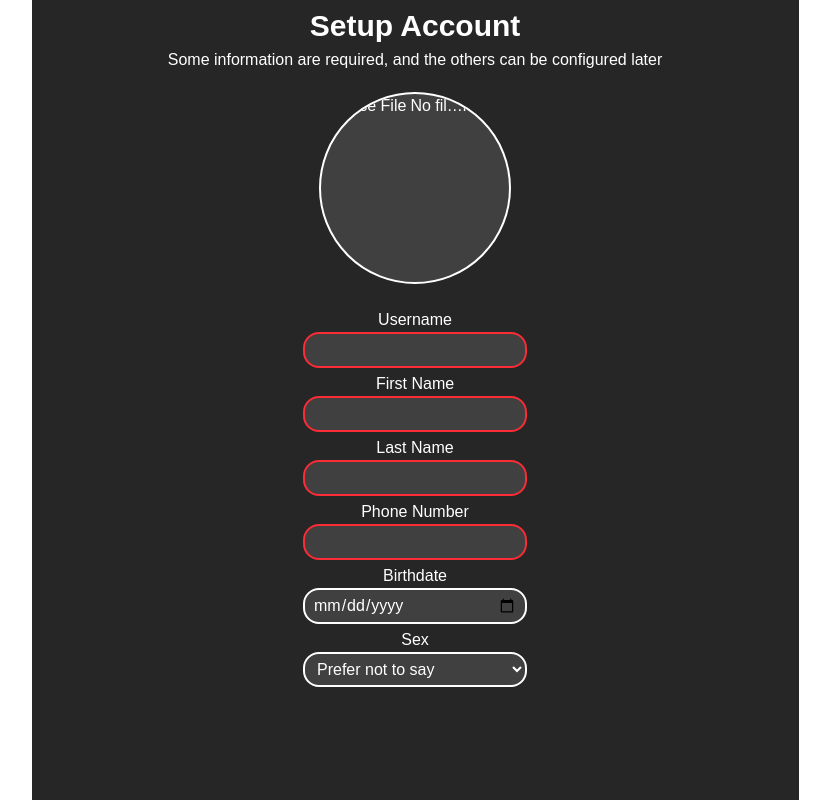
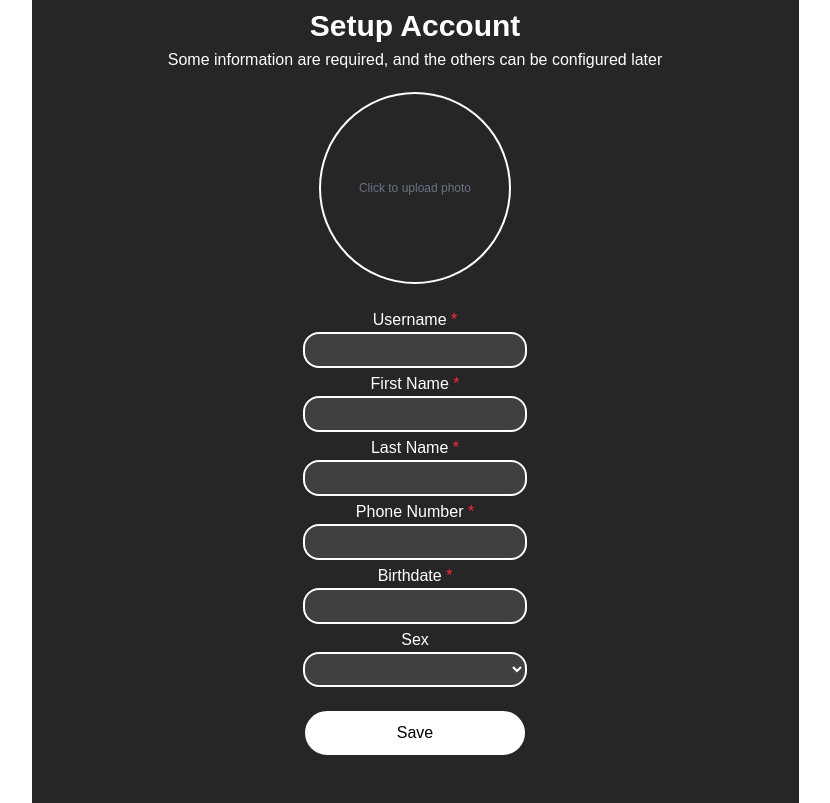
Before and after one commit to marjannuel/messaging-app, a Next.js app: page /setup in a window 1280 px wide. Shown: the whole page, without its empty margins (225-1055 px from the left). Built offline with nearby package versions, Linux system fonts and the light colour scheme.

Commit message:
feat: added functions to setup page inputs

```diff
--- a/app/home/page.tsx
+++ b/app/home/page.tsx
@@ -3,7 +3,7 @@
 export default function Home(){
     return(
         <div className="min-h-dvh w-full overflow-x-hidden flex justify-center">
-            <div className="max-w-191.75 w-full bg-neutral-800 text-white flex flex-col h-dvh">
+            <div className="max-w-191.75 w-full bg-neutral-800 text-white flex flex-col min-h-dvh">
                 <div className="flex items-center justify-start px-2 py-1 w-full gap-5 border-b bg-neutral-950">
                     <p>Profile Pic</p>
                     <p>Logo</p>
--- a/app/page.tsx
+++ b/app/page.tsx
@@ -22,10 +22,11 @@ export default function Login(){
 
   return(
     <div className="min-h-dvh w-full overflow-x-hidden flex justify-center">
-      <div className="max-w-191.75 w-full bg-neutral-800 text-white">
+      <div className="max-w-191.75 w-full bg-neutral-800 text-white min-h-dvh">
         <main className="min-h-dvh flex flex-col justify-center items-center w-full">
           <form className="flex flex-col gap-1 justify-center items-center w-full"
-          onSubmit={handleLogin}>
+          onSubmit={handleLogin}
+          method="POST">
             <input className="border-2 border-white rounded-2xl py-1 px-2 bg-neutral-700 focus:outline-none focus:border-yellow-500 w-55 hover:border-green-500"
             name="email"
             type='email'
--- a/app/register/page.tsx
+++ b/app/register/page.tsx
@@ -32,10 +32,11 @@ export default function Signup(){
 
   return(
     <div className="min-h-dvh w-full overflow-x-hidden flex justify-center">
-      <div className="max-w-191.75 w-full bg-neutral-800 text-white">
+      <div className="max-w-191.75 w-full bg-neutral-800 text-white min-h-dvh">
         <main className="min-h-dvh flex flex-col justify-center items-center w-full">
           <form className="flex flex-col gap-1 justify-center items-center w-full"
-          onSubmit={handleSignup}>
+          onSubmit={handleSignup}
+          method="POST">
             <input className="border-2 border-white rounded-2xl py-1 px-2 bg-neutral-700 focus:outline-none focus:border-yellow-500 w-55 hover:border-green-500"
             name="email"
             type='email'
--- a/app/setup/page.tsx
+++ b/app/setup/page.tsx
@@ -1,7 +1,39 @@
+'use client';
+import { SetupAccount } from "@/app/actions"
+import { ChangeEvent, useRef, useState } from "react";
 
+export default function Setup(){
+    const [authentication, setAuthentication] = useState(false);
+    const [errorMessage, setErrorMessage] = useState('');
+    const fileInputRef = useRef<HTMLInputElement>(null);
+    const [previewUrl, setPreviewUrl] = useState<string | null>(null);
 
-export default function SetupAccount(){
+    const saveSetup = async (e: React.FormEvent<HTMLFormElement>) => {
+        e.preventDefault()
+        setAuthentication(true)
 
+        const formData = new FormData(e.currentTarget);
+        const result = await SetupAccount(formData);
+
+        if (!result?.success){
+            setAuthentication(false)
+            setErrorMessage(result?.message)
+        }
+    }
+
+    const handleCircleClick = () => {
+    fileInputRef.current?.click();
+    };
+
+    const handleFileChange = (e: ChangeEvent<HTMLInputElement>) => {
+        const file = e.target.files?.[0];
+
+        if (file) {
+            if (previewUrl) URL.revokeObjectURL(previewUrl);
+
+            const url = URL.createObjectURL(file);
+            setPreviewUrl(url);}
+    };
     return(
         <div className="min-h-dvh w-full overflow-x-hidden flex justify-center">
             <div className="max-w-191.75 w-full bg-neutral-800 text-white flex flex-col min-h-dvh">
@@ -9,16 +41,36 @@ export default function SetupAccount(){
                     <h1 className="font-bold text-3xl">Setup Account</h1>
                     <h2>Some information are required, and the others can be configured later</h2>
                 </div>
-                <form className="flex flex-col items-center gap-1 mt-5">
-                    <input className="w-48 h-48 border-2 rounded-full bg-neutral-700"
-                    name="profilePicture"
-                    type="file"
-                    placeholder="">
+                <form className="flex flex-col items-center gap-1 mt-5"
+                onSubmit={saveSetup}>
+                    <div
+                        onClick={handleCircleClick}
+                        className="relative w-48 h-48 rounded-full border-2 flex items-center justify-center cursor-pointer overflow-hidden hover:border-green-500 transition-colors"
+                        style={{
+                        backgroundImage: previewUrl ? `url(${previewUrl})` : "none",
+                        backgroundSize: "cover",
+                        backgroundPosition: "center",
+                        }}
+                    >
+                        {!previewUrl && (
+                        <span className="text-gray-500 text-xs text-center px-2">
+                            Click to upload photo
+                        </span>
+                        )}
+                    </div>
 
-                    </input>
+                    {/* The Hidden Functional Input */}
+                    <input
+                        type="file"
+                        name="profile_picture"
+                        ref={fileInputRef}
+                        onChange={handleFileChange}
+                        accept="image/*"
+                        className="hidden"
+                    />
                     <div className="flex flex-col items-center justify-center mt-5">
-                        <p>Username</p>
-                        <input className="mx-2 px-2 border-2 py-1 rounded-2xl focus:border-yellow-500 focus:outline-0 hover:border-green-500 bg-neutral-700 border-red-500 w-56"
+                        <p>Username <span className="text-red-500">*</span></p>
+                        <input className="mx-2 px-2 border-2 py-1 rounded-2xl focus:border-yellow-500 focus:outline-0 hover:border-green-500 bg-neutral-700 w-56"
                         name="username"
                         type="text"
                         pattern="^\S+$"
@@ -28,8 +80,8 @@ export default function SetupAccount(){
                         </input>
                     </div>
                     <div className="flex flex-col items-center justify-center">
-                        <p>First Name</p>
-                        <input className="mx-2 px-2 border-2 py-1 rounded-2xl focus:border-yellow-500 focus:outline-0 hover:border-green-500 bg-neutral-700 border-red-500 w-56"
+                        <p>First Name <span className="text-red-500">*</span></p>
+                        <input className="mx-2 px-2 border-2 py-1 rounded-2xl focus:border-yellow-500 focus:outline-0 hover:border-green-500 bg-neutral-700 w-56"
                         name="first_name"
                         type="text"
                         required>
@@ -37,8 +89,8 @@ export default function SetupAccount(){
                         </input>
                     </div>
                     <div className="flex flex-col items-center justify-center">
-                        <p>Last Name</p>
-                        <input className="mx-2 px-2 border-2 py-1 rounded-2xl focus:border-yellow-500 focus:outline-0 hover:border-green-500 bg-neutral-700 border-red-500 w-56"
+                        <p>Last Name <span className="text-red-500">*</span></p>
+                        <input className="mx-2 px-2 border-2 py-1 rounded-2xl focus:border-yellow-500 focus:outline-0 hover:border-green-500 bg-neutral-700 w-56"
                         name="last_name"
                         type="text"
                         required>
@@ -46,8 +98,8 @@ export default function SetupAccount(){
                         </input>
                     </div>
                     <div className="flex flex-col items-center justify-center">
-                        <p>Phone Number</p>
-                        <input className="mx-2 px-2 border-2 py-1 rounded-2xl focus:border-yellow-500 focus:outline-0 hover:border-green-500 bg-neutral-700 border-red-500 w-56"
+                        <p>Phone Number <span className="text-red-500">*</span></p>
+                        <input className="mx-2 px-2 border-2 py-1 rounded-2xl focus:border-yellow-500 focus:outline-0 hover:border-green-500 bg-neutral-700 w-56"
                         name="phone_number"
                         type="tel"
                         pattern="^(09\d{9}|\+639\d{10})$"
@@ -57,10 +109,15 @@ export default function SetupAccount(){
                         </input>
                     </div>
                     <div className="flex flex-col items-center justify-center">
-                        <p>Birthdate</p>
+                        <p>Birthdate <span className="text-red-500">*</span></p>
                         <input className="mx-2 px-2 border-2 py-1 rounded-2xl focus:border-yellow-500 focus:outline-0 hover:border-green-500 bg-neutral-700 w-56"
                         name="birthdate"
-                        type="date">
+                        type="text"
+                        required
+                        onFocus={(e) => (e.target.type = 'date')}
+                        onBlur={(e) => {
+                            if (!e.target.value) e.target.type = "text";
+                        }}>
 
                     </input>
                     </div>
@@ -71,12 +128,18 @@ export default function SetupAccount(){
                             name="sex"
                             defaultValue={""}
                         >
-                            <option value="">Prefer not to say</option>
+                            <option value=""></option>
                             <option value="male">Male</option>
                             <option value="female">Female</option>
                             <option value="other">Other</option>
                         </select>
                     </div>
+                    <button className={`${authentication ? 'cursor-not-allowed bg-black' :' hover:bg-neutral-200 cursor-pointer'} mt-5 border-2 rounded-3xl py-2 w-55 border-white text-black bg-white`}
+                    type="submit"
+                    disabled={authentication}>
+                        {authentication? 'Saving...' : 'Save'}
+                    </button>
+                    <p className="text-red-500 font-bold mt-1 mb-10">{errorMessage}</p>
                 </form>
             </div>
         </div>
```
Also changed, not shown: app/actions.js (+29 -0 lines).
